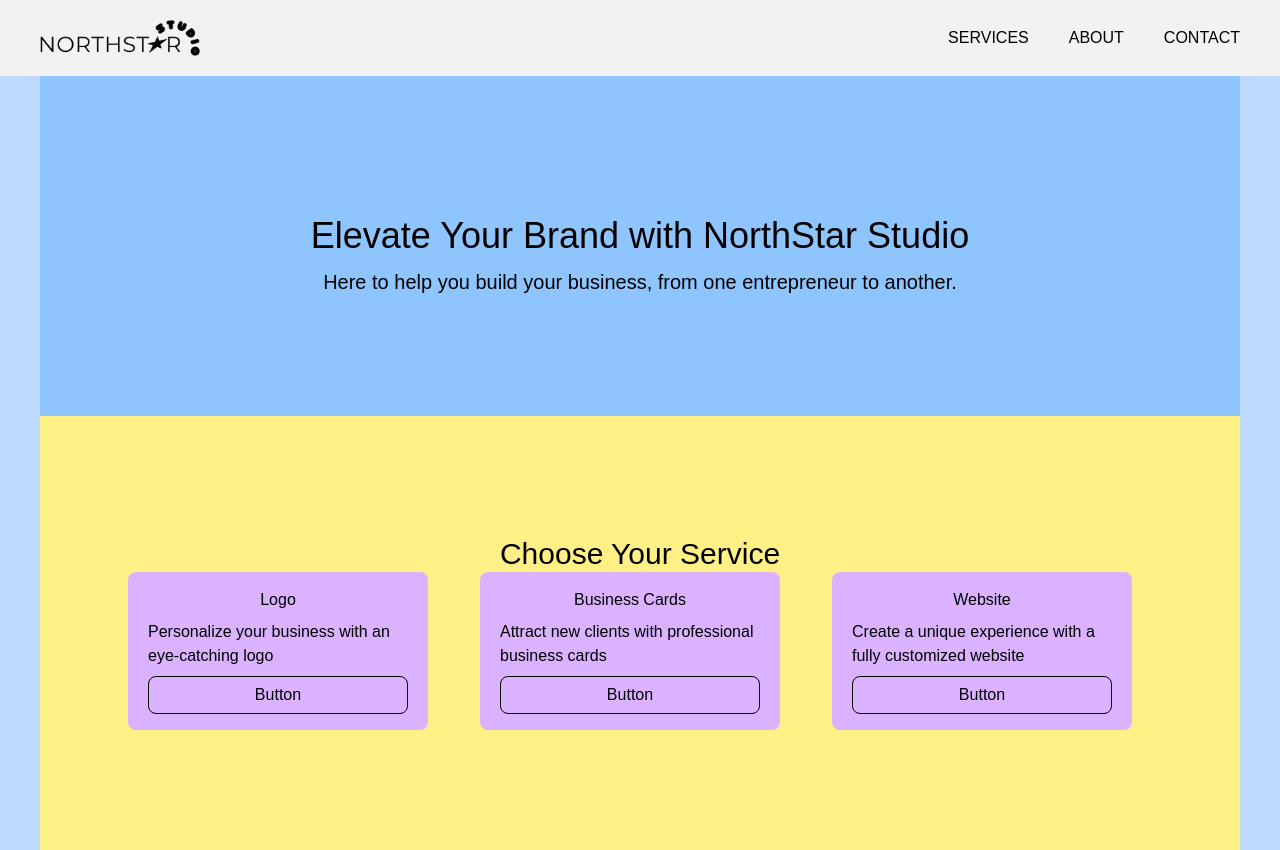
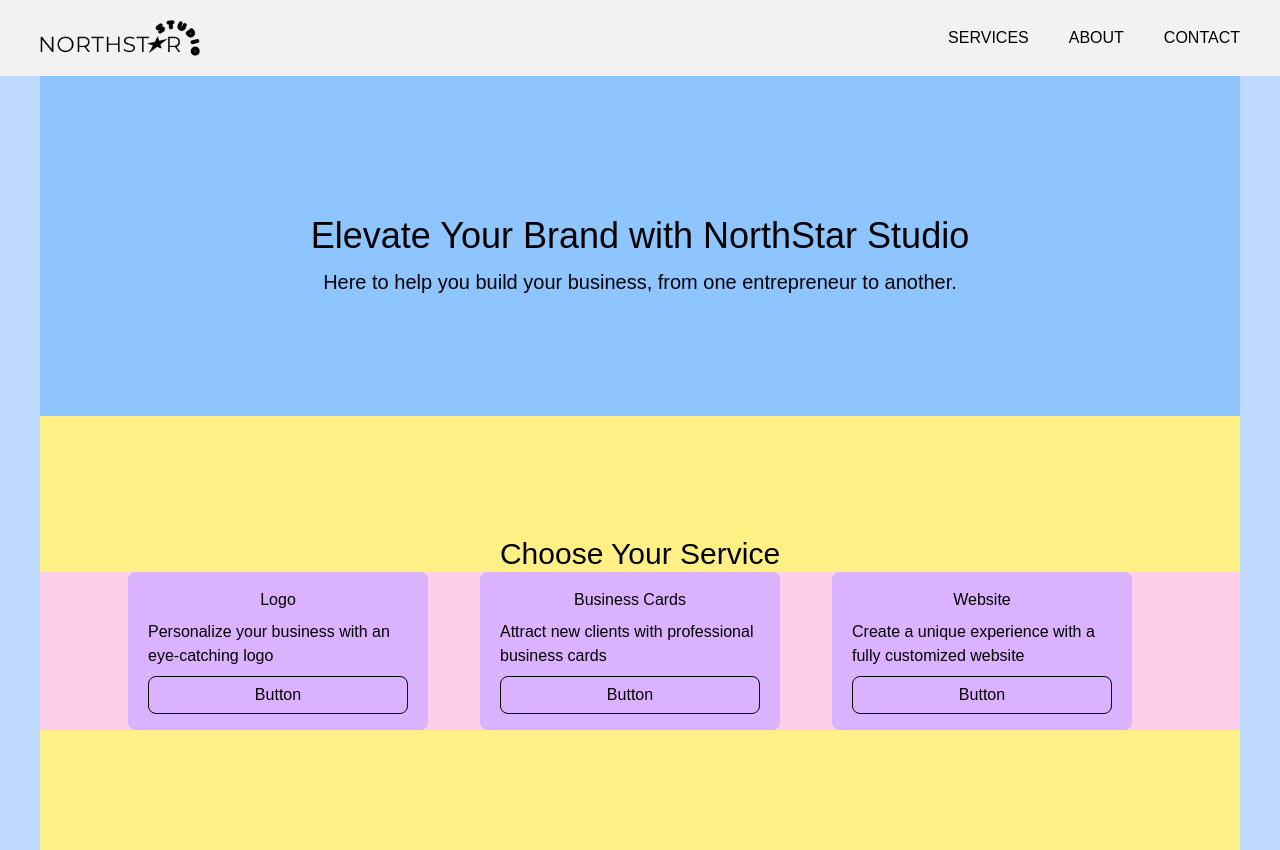
Before and after one commit to ramona-xxii/ramona-freelance-nextapp, a Next.js app: page / in a window 1280 px wide. Built offline with nearby package versions, Linux system fonts and the light colour scheme.

Commit message:
added wrap for grid

```diff
--- a/app/components/ServicesGrid.js
+++ b/app/components/ServicesGrid.js
@@ -10,7 +10,8 @@ export default function ServicesGrid() {
     ];
 
     return(
-        <div id="service-grid" className="grid grid-cols-1 md:grid-cols-3 gap-8 max-w-5xl mx-auto">
+        <div id="service-grid" className="grid justify-center gap-8 bg-pink-200"
+        style={{ gridAutoFlow: 'row', gridTemplateColumns: 'repeat(auto-fit, 320px)' }}>
             {/* cycle through 'services' array for each element (curr element = service) */}
             {services.map((service) => (
                 <ServiceCard
```
